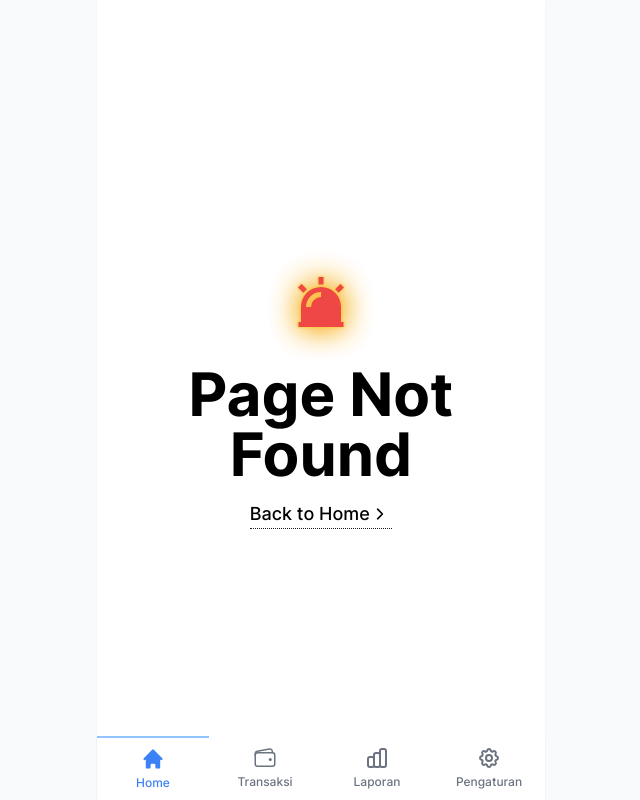
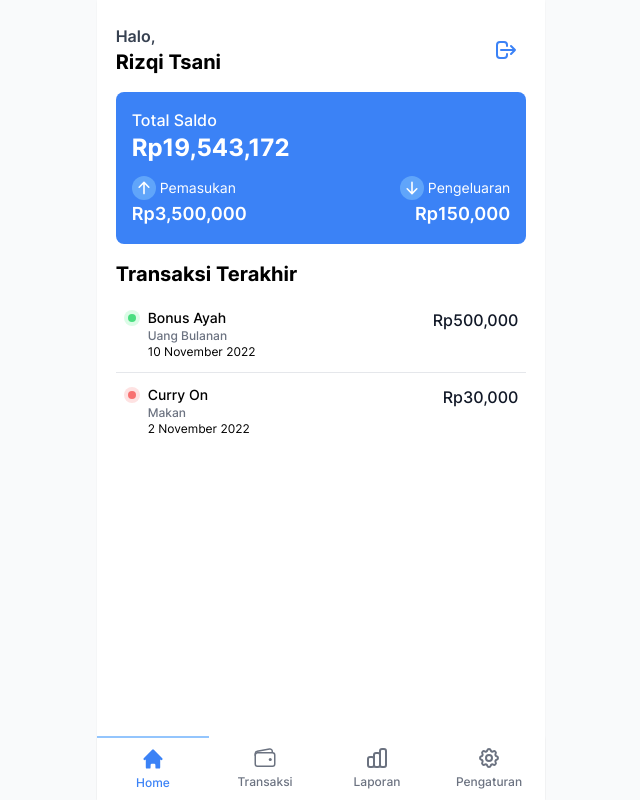
Before and after one commit to rizqitsani/uwangku, a Next.js app: page /home in a window 1280 px wide. Before the commit this address had no page. Shown: the whole page, without its empty margins (319-959 px from the left). Built offline with nearby package versions, Linux system fonts and the light colour scheme.

Commit message:
feat: add home page

```diff
--- /dev/null
+++ b/src/pages/home.tsx
@@ -0,0 +1,141 @@
+import { useRouter } from 'next/router';
+import * as React from 'react';
+import { HiArrowDown, HiArrowUp, HiOutlineLogout } from 'react-icons/hi';
+
+import clsxm from '@/lib/clsxm';
+
+import IconButton from '@/components/buttons/IconButton';
+import Layout from '@/components/layout/Layout';
+import Seo from '@/components/Seo';
+
+const transactions = [
+  {
+    id: 1,
+    name: 'Bonus Ayah',
+    category: 'Uang Bulanan',
+    amount: 'Rp500,000',
+    type: 'income',
+    date: '10 November 2022',
+    datetime: '2022-11-10',
+  },
+  {
+    id: 2,
+    name: 'Curry On',
+    category: 'Makan',
+    amount: 'Rp30,000',
+    type: 'expense',
+    date: '2 November 2022',
+    datetime: '2022-11-02',
+  },
+];
+
+export default function HomePage() {
+  const router = useRouter();
+
+  const handleLogout = () => {
+    router.push('/');
+  };
+
+  return (
+    <Layout>
+      <Seo templateTitle='Home' />
+
+      <main>
+        <div className='layout min-h-screen space-y-4 py-6'>
+          <section className='flex items-center justify-between'>
+            <div>
+              <p className='font-semibold text-gray-700'>Halo,</p>
+              <p className='text-xl font-bold'>Rizqi Tsani</p>
+            </div>
+            <IconButton
+              variant='ghost'
+              icon={HiOutlineLogout}
+              iconClassName='h-6 w-6'
+              onClick={handleLogout}
+            />
+          </section>
+
+          <section className='rounded-lg bg-primary-500 p-4 text-white'>
+            <div>
+              <h2 className='text-base font-medium'>Total Saldo</h2>
+              <h4 className='h3 text-2xl'>Rp19,543,172</h4>
+            </div>
+
+            <div className='mt-3 flex justify-between gap-4'>
+              <div>
+                <div className='flex items-center gap-1'>
+                  <span className='inline-block rounded-full bg-primary-400 p-1'>
+                    <HiArrowUp />
+                  </span>
+                  <span className='text-sm font-normal'>Pemasukan</span>
+                </div>
+                <h5 className='text-lg font-semibold'>Rp3,500,000</h5>
+              </div>
+
+              <div>
+                <div className='flex items-center justify-end gap-1'>
+                  <span className='inline-block rounded-full bg-primary-400 p-1'>
+                    <HiArrowDown />
+                  </span>
+                  <span className='text-sm font-normal'>Pengeluaran</span>
+                </div>
+                <h5 className='text-right text-lg font-semibold'>Rp150,000</h5>
+              </div>
+            </div>
+          </section>
+
+          <section>
+            <h2 className='h3 md:text-xl'>Transaksi Terakhir</h2>
+            <ul
+              role='list'
+              className='mt-2 divide-y divide-gray-200 overflow-hidden'
+            >
+              {transactions.map((transaction) => (
+                <li
+                  key={transaction.id}
+                  className='block bg-white px-2 py-3 hover:bg-gray-50'
+                >
+                  <span className='flex space-x-4'>
+                    <span className='flex flex-1 space-x-2 truncate'>
+                      <span
+                        className={clsxm(
+                          transaction.type === 'income'
+                            ? 'bg-green-100'
+                            : 'bg-red-100',
+                          'mt-[2px] flex h-4 w-4 items-center justify-center rounded-full'
+                        )}
+                        aria-hidden='true'
+                      >
+                        <span
+                          className={clsxm(
+                            transaction.type === 'income'
+                              ? 'bg-green-400'
+                              : 'bg-red-400',
+                            'h-2 w-2 rounded-full'
+                          )}
+                        />
+                      </span>
+                      <span className='flex flex-col truncate'>
+                        {/* <span className='flex flex-col truncate text-sm text-gray-500'> */}
+                        <span className='text-sm font-medium'>
+                          {transaction.name}
+                        </span>
+                        <span className='text-xs font-medium text-gray-500'>
+                          {transaction.category}
+                        </span>
+                        <span className='text-xs'>{transaction.date}</span>
+                      </span>
+                    </span>
+                    <span className='font-medium text-gray-900'>
+                      {transaction.amount}
+                    </span>
+                  </span>
+                </li>
+              ))}
+            </ul>
+          </section>
+        </div>
+      </main>
+    </Layout>
+  );
+}
```
